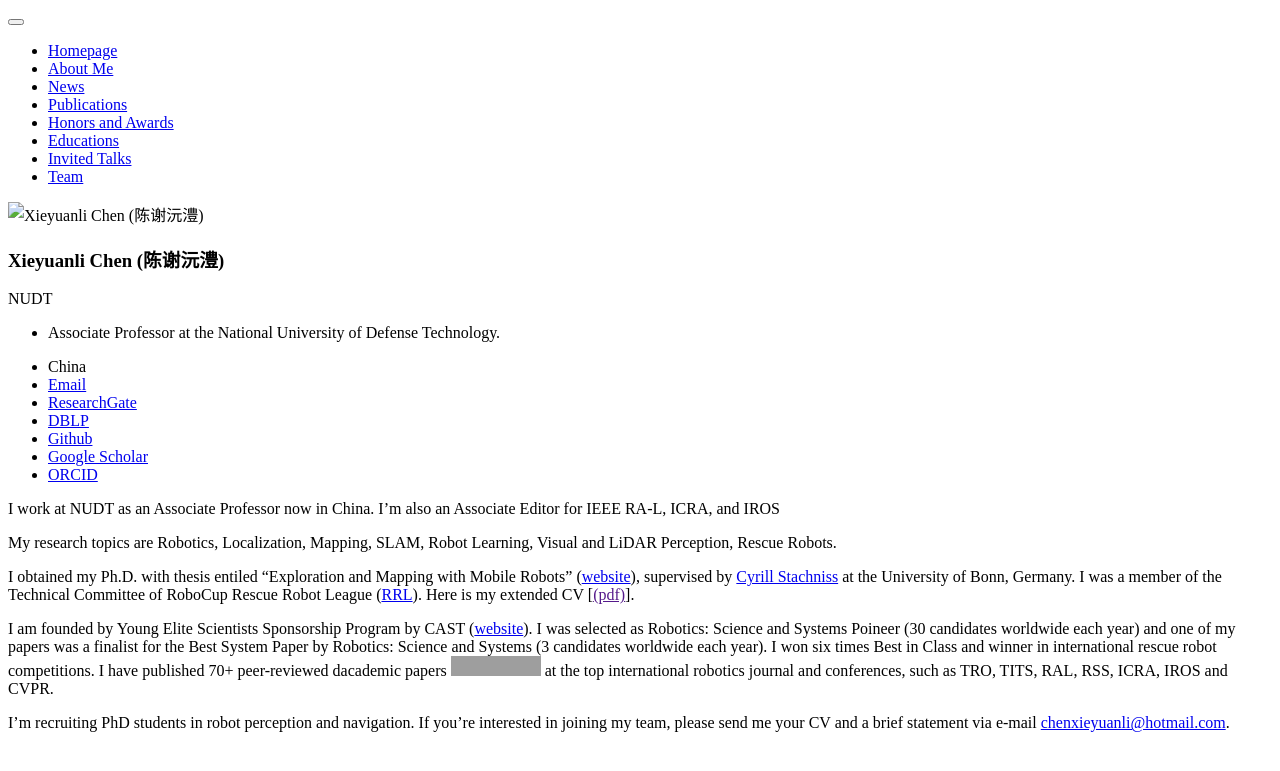
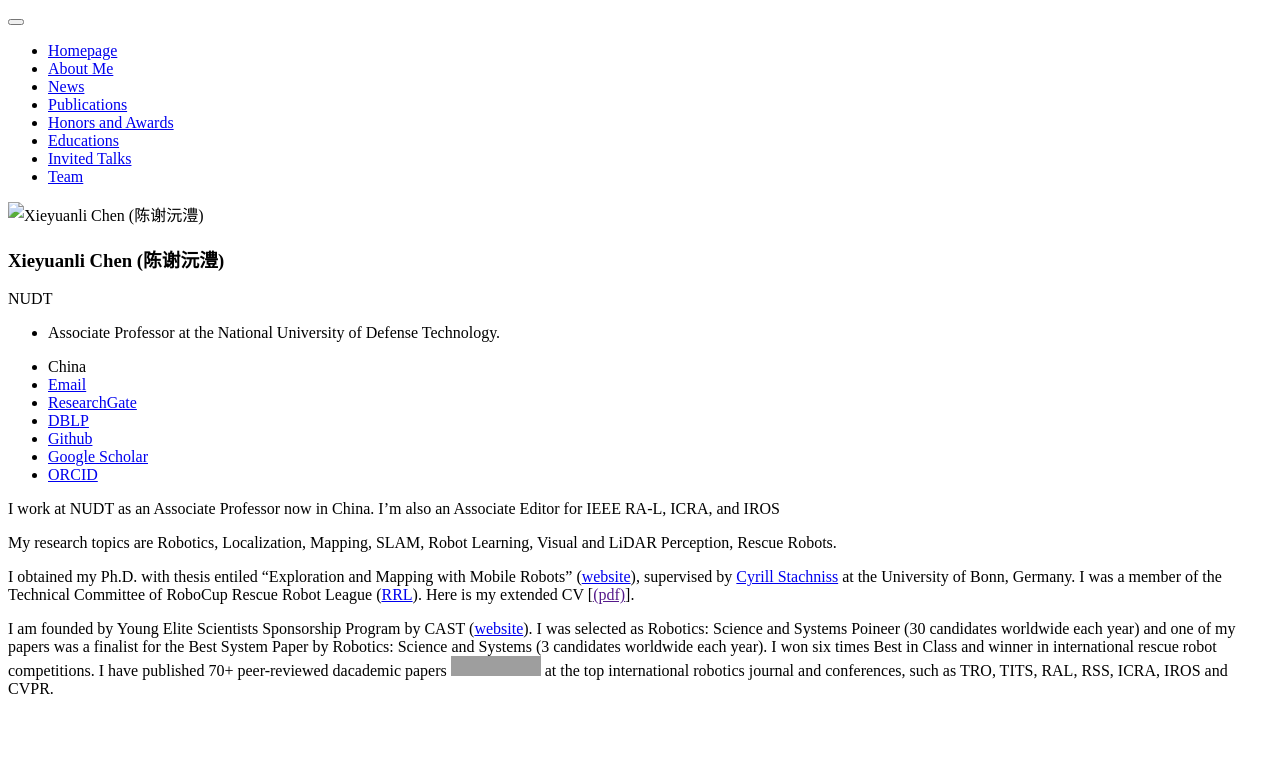
Before and after one commit to shenyehui/my-home, a Jekyll site: the page built from _pages/includes/intro.md, in a window 1280 px wide. Shown: the top 771 px of the page. Built offline with Jekyll 4.4.1, drawn with Linux system fonts in a browser that asks for light colours; our own code applies the rules of GitHub Pages for plain Markdown files; grey boxes are pictures that could not be loaded.

Commit message:
Update intro.md

```diff
--- a/_pages/includes/intro.md
+++ b/_pages/includes/intro.md
@@ -8,5 +8,3 @@ I obtained my Ph.D. with thesis entiled “Exploration and Mapping with Mobile R
 Here is my extended CV [[(pdf)]()].
 
 I am founded by Young Elite Scientists Sponsorship Program by CAST ([website](http://english.cast.org.cn/)). I was selected as Robotics: Science and Systems Poineer (30 candidates worldwide each year) and one of my papers was a finalist for the Best System Paper by Robotics: Science and Systems (3 candidates worldwide each year). I won six times Best in Class and winner in international rescue robot competitions. I have published 70+ peer-reviewed dacademic papers <a href='https://scholar.google.com/citations?user=DvrngV4AAAAJ'><img src="https://img.shields.io/endpoint?logo=Google%20Scholar&url=https%3A%2F%2Fcdn.jsdelivr.net%2Fgh%2FChen-Xieyuanli%2Fmy-home@google-scholar-stats%2Fgs_data_shieldsio.json&labelColor=f6f6f6&color=9cf&style=flat&label=citations"></a> at the top international robotics journal and conferences, such as TRO, TITS, RAL, RSS, ICRA, IROS and CVPR.
-
-I'm recruiting PhD students in robot perception and navigation. If you’re interested in joining my team, please send me your CV and a brief statement via e-mail [chenxieyuanli@hotmail.com](chenxieyuanli@hotmail.com).
```
